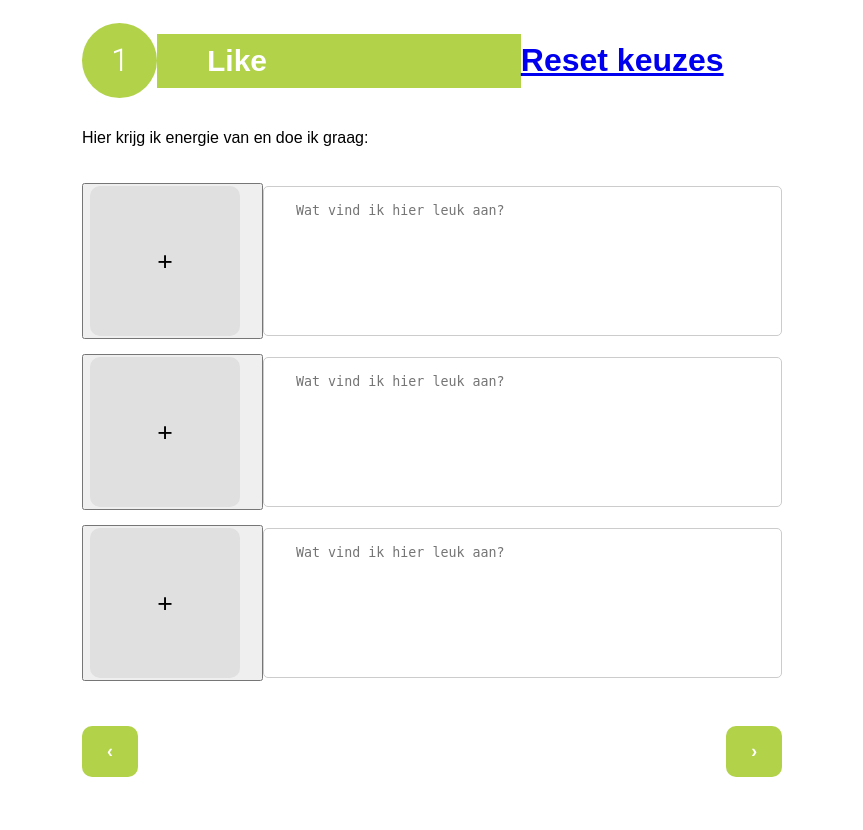
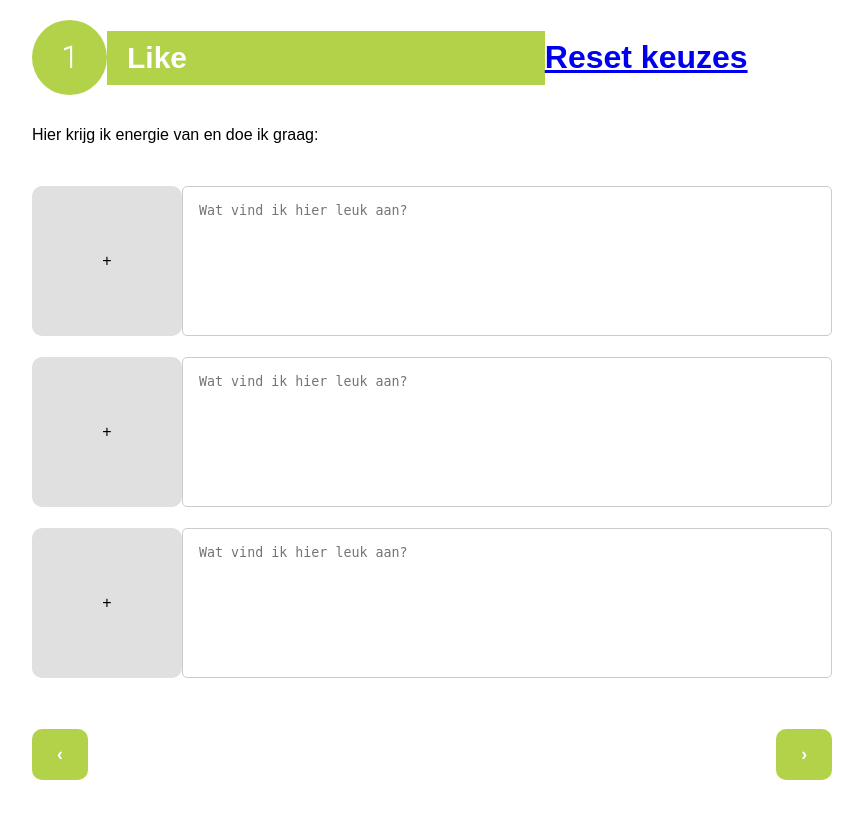
Before and after one commit to Hcaliskan40/Routekaart, a PHP site: page /opdracht1.php in a window 1280 px wide. Shown: the whole page, without its empty margins (208-1071 px from the left). Before the commit the page ends 777 px from the top, so only its background shows below. Run offline with PHP 8.4, Linux system fonts and the light colour scheme.

Commit message:
Fotorooster lay-out bijgewerkt en klikfunctionaliteit toegevoegd

```diff
--- a/css/opdracht1.css
+++ b/css/opdracht1.css
@@ -1,34 +1,34 @@
 body {
     font-family: Arial, sans-serif;
-    background-color: #f8f8f8; /* Achtergrondkleur van de pagina om een lichte en gebruiksvriendelijke uitstraling te geven. */
-    margin: 0; /* Verwijdert standaard marges om de pagina strak te houden. */
-    height: 100vh; /* De hoogte van de pagina wordt ingesteld op 100% van de viewport hoogte. */
-    display: flex; /* Flexbox om de inhoud op te vullen. */
-    justify-content: center; /* Zorgt ervoor dat de inhoud horizontaal in het midden staat. */
-    align-items: center; /* Zorgt ervoor dat de inhoud verticaal in het midden staat. */
+    background-color: #f8f8f8;
+    margin: 0;
+    height: 100vh;
+    display: flex;
+    justify-content: center;
+    align-items: center;
     background-color: white;
 }
+
 .container {
-    background: white; /* Achtergrondkleur van de container, zodat deze contrasteert met de pagina-achtergrond. */
-    border-radius: 10px; /* Maakt de hoeken van de container afgerond voor een vriendelijke uitstraling. */
-    box-shadow: 0 4px 8px rgba(0, 0, 0, 0); /* Voegt een lichte schaduw toe om de container van de achtergrond te scheiden. */
-    padding: 50px; /* Binnenruimte rondom de inhoud van de container. */
-    width: 90vw; /* Breedte van de container aangepast om meer ruimte in te nemen. */
-    max-width: 800px; /* Maximale breedte aangepast voor grotere schermen. */
-    height: 95vh; /* De hoogte van de container aangepast om de meeste ruimte op de pagina in te nemen. */
+    background: white;
+    border-radius: 10px;
+    box-shadow: 0 4px 8px rgba(0, 0, 0, 0);
+    padding: 50px;
+    width: 90vw;
+    max-width: 800px;
+    height: 95vh;
     display: flex;
     flex-direction: column;
-    justify-content: space-between; /* Verdeel de ruimte gelijkmatiger tussen de secties binnen de container. */
-    display: flex;
+    justify-content: space-between;
 }
 
 .header {
-    display: flex; /* Flexbox wordt gebruikt om de titel en afbeelding horizontaal te rangschikken. */
-    align-items: center; /* Zorgt ervoor dat de items in de header verticaal uitgelijnd zijn. */
-    font-size: 2em; /* Verhoogde lettergrootte van de titel voor duidelijke leesbaarheid. */
-    font-weight: bold; /* Maakt de titel vetgedrukt om deze te benadrukken. */
-    color: #b1d249; /* Groene kleur voor de tekst om een positieve uitstraling te geven. */
-    padding-bottom: 15px; /* Onderste padding om ruimte tussen de header en de volgende sectie te creëren. */
+    display: flex;
+    align-items: center;
+    font-size: 2em;
+    font-weight: bold;
+    color: #b1d249;
+    padding-bottom: 15px;
 }
 
 .titel-balk {
@@ -36,10 +36,7 @@ body {
     color: white;
     font-size: 30px;
     flex-grow: 0.8;
-    padding-left: 50px;
-    padding-bottom: 10px;
-    padding-top: 10px;
-    padding-right: 20px;
+    padding: 10px 20px;
 }
 
 .dot {
@@ -55,43 +52,58 @@ body {
     font-family: "Roboto Thin";
 }
 
+.image-button-placeholder {
+    background-color: transparent;
+    border: none;
+    padding: 20;
+    cursor: pointer;
+    width: 100px;
+    height: 100px;
+    display: flex;
+    justify-content: center;
+    align-items: center;
+    overflow: hidden;
+}
+
 .image-placeholder {
-    width: 60px; /* Breedte van de afbeelding-vakjes */
-    height: 60px; /* Hoogte van de afbeelding-vakjes */
-    background-color: #e0e0e0; /* Grijze kleur */
+    width: 150px;
+    height: 150px;
+    background-color: #e0e0e0;
     border-radius: 10px;
     display: flex;
     align-items: center;
     justify-content: center;
-    font-size: 2em;
-    margin-right: 15px;
+    font-size: 1em;
     cursor: pointer;
+    border:none;
 }
-.image-placeholder:hover {
-    background-color: #cccccc; /* Donkerdere grijstint bij hover */
-    box-shadow: 0 0 5px rgba(0, 0, 0, 0.2); /* Voeg een subtiele schaduw toe */
-    transform: scale(1.05); /* Vergroot het vakje een beetje bij hover */
+
+.image-button-placeholder img {
+    width: 100%;
+    height: 100%;
+    object-fit: cover;
+    border: none;
 }
 
 textarea {
     flex: 1;
-    height: 150px; /* Match de hoogte van de image-placeholder */
+    height: 150px;
     border: 1px solid #ccc;
-    padding: 1rem 2rem;
-    hyphens: auto;
+    padding: 1rem;
     border-radius: 5px;
-    resize: none; /* Voorkomt handmatig aanpassen van grootte */
+    resize: none;
     box-sizing: border-box;
 }
+
 textarea:focus {
-    border: 2px solid #b1d249; /* Groene rand bij focus */
-    outline: none; /* Verwijdert de standaard focus-omranding van de browser */
-    box-shadow: 0 0 5px rgb(177, 210, 73); /* Voeg een subtiele schaduw toe */
+    border: 2px solid #b1d249;
+    outline: none;
+    box-shadow: 0 0 5px rgb(177, 210, 73);
 }
 
 .input-box {
-    margin: 20px 0; /* Boven- en onderruimte voor de invoervelden om ze visueel te scheiden van andere elementen. */
-    flex-grow: 1; /* Zorgt ervoor dat de input-box de resterende verticale ruimte inneemt. */
+    margin: 20px 0;
+    flex-grow: 1;
     display: flex;
     flex-direction: column;
     justify-content: space-evenly;
@@ -101,72 +113,31 @@ textarea:focus {
     display: flex;
     align-items: center;
     margin-bottom: 15px;
-    width: 100%; /* Breedte gelijkmatig */
-}
-
-.input-item .image-placeholder {
-    width: 60px;
-    height: 60px;
-    background-color: #e0e0e0;
-    border-radius: 10px;
-    display: flex;
-    align-items: center;
-    justify-content: center;
-    margin-right: 15px;
-    cursor: pointer;
-    font-size: 2em;
-    padding: 45px;
-}
-
-
-.input-item input {
-    flex-grow: 1;
-    padding: 45px;
-    border: 2px solid #b1d249;
-    border-radius: 10px;
-    outline: none;
-    font-size: 18px;
-}
-
-@media (min-width: 768px) {
-    body {
-        height: 100vh;
-        display: flex;
-        justify-content: center;
-        align-items: center;
-    }
-
-    .container {
-        width: 700px;
-        padding: 50px;
-        height: auto;
-    }
+    width: 100%;
 }
 
 .button-group {
-    display: flex; /* Flexbox om de knoppen in één lijn te rangschikken. */
-    justify-content: space-between; /* Zorgt ervoor dat de knoppen gelijkmatig worden verdeeld. */
-    align-items: center; /* Zorgt ervoor dat de knoppen verticaal uitgelijnd zijn. */
-    padding-top: 20px; /* Bovenruimte om de knoppen van de rest van de inhoud te scheiden. */
+    display: flex;
+    justify-content: space-between;
+    align-items: center;
     padding-top: 10px;
 }
+
 .button-group button {
-    padding: 15px 25px; /* Vergroot de binnenruimte van de knoppen voor comfortabele interactie. */
-    border: none; /* Verwijdert de standaard rand van de knoppen. */
-    border-radius: 10px; /* Vergroot de afronding van de hoeken van de knoppen. */
-    cursor: pointer; /* Geeft aan dat de knop interactief is. */
-    font-size: 1.1em; /* Verhoog de lettergrootte van de knoptekst voor leesbaarheid. */
+    padding: 15px 25px;
+    border: none;
+    border-radius: 10px;
+    cursor: pointer;
+    font-size: 1.1em;
 }
 
-
-
 .arrow-btn {
-    background-color: #b1d249; /* Groene achtergrondkleur voor de navigatieknoppen. */
-    color: #FFFFFF; /* Witte tekstkleur voor contrast. */
-    border-radius: 50%; /* Maak de navigatieknoppen rond. */
-    font-weight: bold; /* Maakt de pijlknoppen vetgedrukt voor betere zichtbaarheid. */
-    padding: 15px; /* Zorg voor voldoende padding zodat de knoppen makkelijk klikbaar zijn. */
-    border: none; /* Verwijder de standaard rand om een strakke look te behouden. */
-    font-size: 1.5em; /* Vergroot de lettergrootte zodat de pijlen duidelijk zichtbaar zijn. */
-    cursor: pointer; /* Geef aan dat de knoppen interactief zijn. */
+    background-color: #b1d249;
+    color: #FFFFFF;
+    border-radius: 50%;
+    font-weight: bold;
+    padding: 15px;
+    border: none;
+    font-size: 1.5em;
+    cursor: pointer;
 }
--- a/css/popup.css
+++ b/css/popup.css
@@ -1,6 +1,6 @@
 .roster-content {
     display: grid;
-    grid-template-columns: repeat(5, 1fr);
+    grid-template-columns: repeat(3, 1fr);
     gap: 10px;
 }
 
--- a/opdracht1.php
+++ b/opdracht1.php
@@ -1,12 +1,6 @@
 <?php
 session_start();
 
-if ($_SERVER['REQUEST_METHOD'] === 'POST' && isset($_POST['selectedImage']) && isset($_POST['imageIndex'])) {
-    $selectedImage = $_POST['selectedImage'];
-    $imageIndex = (int)$_POST['imageIndex'];
-    $_SESSION["selectedImage{$imageIndex}"] = $selectedImage;
-    $selectedImages[$imageIndex] = $selectedImage;
-}
 
 // Controleer of we de sessie moeten resetten
 if (isset($_GET['reset']) && $_GET['reset'] == 'true') {
@@ -45,9 +39,10 @@ $selectedImages = [
         <div class="input-item">
             <form method="post" action="popup.php">
                 <input type="hidden" name="imageIndex" value="0">
-                <button type="submit" class="image-button-placeholder">
+                <button type="submit" class="image-placeholder">
                     <?php if ($selectedImages[0] != ''): ?>
-                        <img src="<?php echo htmlspecialchars($selectedImages[0], ENT_QUOTES, 'UTF-8'); ?>" alt="Gekozen afbeelding" class="image-placeholder">
+                        <img src="<?php echo htmlspecialchars($selectedImages[0], ENT_QUOTES, 'UTF-8'); ?>"
+                             alt="Gekozen afbeelding" class="image-placeholder">
                     <?php else: ?>
                         <div class="image-placeholder">+</div>
                     <?php endif; ?>
@@ -60,9 +55,10 @@ $selectedImages = [
         <div class="input-item">
             <form method="post" action="popup.php">
                 <input type="hidden" name="imageIndex" value="1">
-                <button type="submit" class="image-button-placeholder">
+                <button type="submit" class="image-placeholder">
                     <?php if ($selectedImages[1] != ''): ?>
-                        <img src="<?php echo htmlspecialchars($selectedImages[1], ENT_QUOTES, 'UTF-8'); ?>" alt="Gekozen afbeelding" class="image-placeholder">
+                        <img src="<?php echo htmlspecialchars($selectedImages[1], ENT_QUOTES, 'UTF-8'); ?>"
+                             alt="Gekozen afbeelding" class="image-placeholder">
                     <?php else: ?>
                         <div class="image-placeholder">+</div>
                     <?php endif; ?>
@@ -75,9 +71,10 @@ $selectedImages = [
         <div class="input-item">
             <form method="post" action="popup.php">
                 <input type="hidden" name="imageIndex" value="2">
-                <button type="submit" class="image-button-placeholder">
+                <button type="submit" class="image-placeholder">
                     <?php if ($selectedImages[2] != ''): ?>
-                        <img src="<?php echo htmlspecialchars($selectedImages[2], ENT_QUOTES, 'UTF-8'); ?>" alt="Gekozen afbeelding" class="image-placeholder">
+                        <img src="<?php echo htmlspecialchars($selectedImages[2], ENT_QUOTES, 'UTF-8'); ?>"
+                             alt="Gekozen afbeelding" class="image-placeholder">
                     <?php else: ?>
                         <div class="image-placeholder">+</div>
                     <?php endif; ?>
@@ -89,10 +86,22 @@ $selectedImages = [
 
 
     <div class="button-group">
-        <button class="arrow-btn">&#8249;</button> <!-- Linker navigatieknop -->
+        <button class="arrow-btn"onclick="goToPreviousPage()">&#8249;</button> <!-- Linker navigatieknop -->
 
-        <button class="arrow-btn">&#8250;</button> <!-- Rechter navigatieknop -->
+        <button class="arrow-btn" onclick="goToNextPage()">&#8250;</button> <!-- Rechter navigatieknop -->
     </div>
-</div>
+
+
+
+
+        </div>
+        <script>
+            function goToPreviousPage() {
+            window.location.href = 'startpagina.php';}
+
+
+            function goToNextPage() {
+            window.location.href = 'opdracht2.php';}
+        </script>
 </body>
 </html>
--- a/opdracht2.php
+++ b/opdracht2.php
@@ -30,7 +30,7 @@
         </div>
         <div class="button-group">
             <button class="arrow-btn" onclick="goToPreviousPage()">&#8249;</button>
-            <button class="button-1" role="button">Akkoord</button>
+
             <button class="arrow-btn" onclick="goToNextPage()">&#8250;</button>
         </div>
 
```
